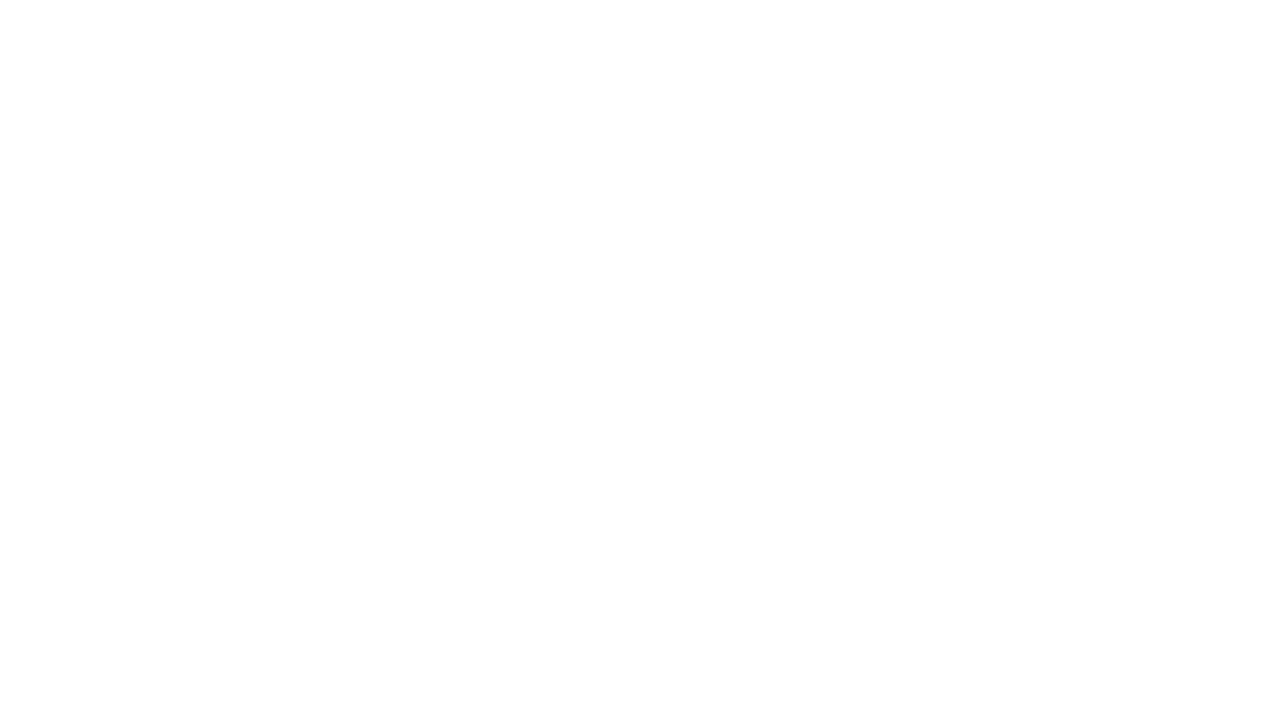
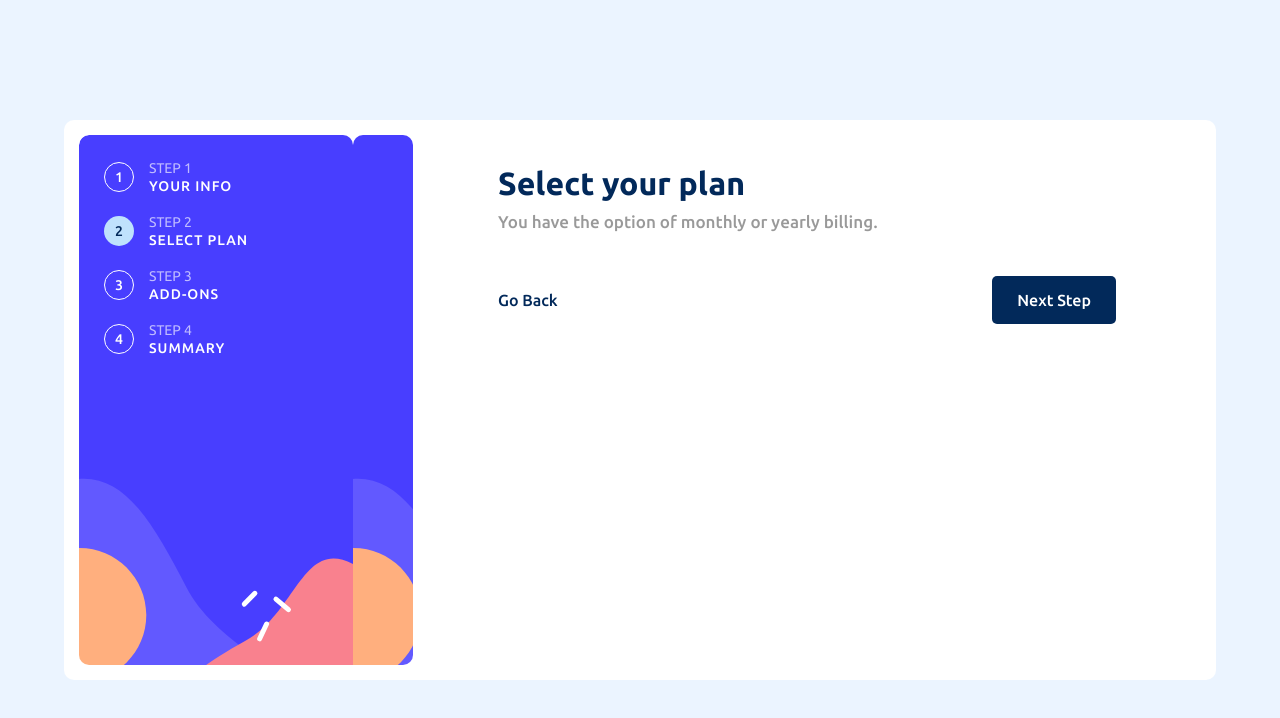
Before and after one commit to alexanderherta/multi-step-form, a plain HTML site: page step2.html in a window 1280 px wide. Drawn offline with Linux system fonts and the light colour scheme.

Commit message:
Add a page and some styling for step 2

```diff
--- a/step2.css
+++ b/step2.css
@@ -0,0 +1,146 @@
+@import url('https://fonts.googleapis.com/css2?family=Open+Sans:ital,wght@0,300..800;1,300..800&family=Overpass:ital,wght@0,100..900;1,100..900&family=Poppins:ital,wght@0,100;0,200;0,300;0,400;0,500;0,600;0,700;0,800;0,900;1,100;1,200;1,300;1,400;1,500;1,600;1,700;1,800;1,900&family=Raleway:ital,wght@0,100..900;1,100..900&family=Ubuntu:ital,wght@0,300;0,400;0,500;0,700;1,300;1,400;1,500;1,700&display=swap');
+
+* {
+  padding: 0;
+  margin: 0;
+  box-sizing: border-box;
+  font-family: "Ubuntu", sans-serif;
+  font-weight: 400;
+  font-style: normal;
+}
+
+body {
+  background-color: hsl(213, 100%, 96%);
+  height: 100vh;
+  display: flex;
+  justify-content: center;
+  align-items: center;
+}
+
+.card {
+  background-color: white;
+  height: 70vh;
+  width: 90vw;
+  display: flex;
+  padding: 15px;
+  border-radius: 10px;
+}
+
+.steps-area {
+  background-image: url("./assets/images/bg-sidebar-desktop.svg");
+  flex: 1;
+  border-radius: 10px;
+}
+
+.steps-div {
+  display: flex;
+  flex-direction: column;
+  padding: 25px;
+  gap: 20px;
+}
+
+.steps {
+  display: flex;
+  font-size: 14px;
+  color: white;
+  align-items: center;
+  gap: 15px;
+}
+
+.steps-numbers {
+  border: 1px solid white;
+  border-radius: 50%;
+  height: 30px;
+  width: 30px;
+  display: flex;
+  justify-content: center;
+  align-items: center;
+  font-weight: 500;
+}
+
+.step2-number {
+  background-color: hsl(206, 94%, 87%);
+  color: hsl(213, 96%, 18%);
+  border: none;
+}
+
+.steps-title {
+  color: rgba(255, 255, 255, 0.65);
+}
+
+.steps-subtitle {
+  font-weight: 500;
+  letter-spacing: 1px;
+}
+
+.steps div {
+  display: flex;
+  flex-direction: column;
+  gap: 2px;
+}
+
+.form-area {
+  flex: 1.85;
+  margin: 30px 85px;
+  display: flex;
+  flex-direction: column;
+  gap: 20px;
+}
+
+.form-title {
+  font-size: 32px;
+  font-weight: 700;
+  margin-bottom: 10px;
+  color: hsl(213, 96%, 18%);
+}
+
+.form-subtitle {
+  font-size: 17px;
+  font-weight: 500;
+  margin-bottom: 25px;
+  color: rgba(0, 0, 0, 0.4);
+}
+
+/* .inputs {
+  height: 50px;
+  border-radius: 5px;
+  font-size: 18px;
+  padding-left: 10px;
+  color: hsl(213, 96%, 18%);
+  font-weight: 500;
+  border: 1px solid rgba(0, 0, 0, 0.25);
+}
+
+.inputs:focus {
+  outline: none;
+  border: 1.5px solid hsl(213, 100%, 36%);
+} */
+
+.buttons-area {
+  display: flex;
+  align-items: center;
+  justify-content: space-between;
+}
+
+.next-button {
+  background-color: hsl(213, 96%, 18%);
+  color: white;
+  font-weight: 500;
+  font-size: 16px;
+  width: fit-content;
+  padding: 15px 25px;
+  border-radius: 5px;
+  border: none;
+}
+
+.next-button:hover {
+  cursor: pointer;
+  background-color: hsl(213, 96%, 28%);
+  transition: 0.3s;
+}
+
+.back-button-link {
+  text-decoration: none;
+  color: hsl(213, 96%, 18%);
+  font-weight: 500;
+}
--- a/step2.html
+++ b/step2.html
@@ -0,0 +1,61 @@
+<!DOCTYPE html>
+<html lang="en">
+  <head>
+    <meta charset="UTF-8">
+    <meta name="viewport" content="width=device-width, initial-scale=1.0">
+    <link rel="icon" type="image/png" sizes="32x32" href="./assets/images/favicon-32x32.png">
+    <link rel="stylesheet" href="./step2.css">
+    <title>Frontend Mentor | Multi-step form</title>
+  </head>
+  <body>
+    <div class="card">
+      <div class="steps-area">
+        <div class="steps-div">
+          <div class="steps step1">
+            <p class="steps-numbers step1-number">1</p>
+            <div>
+              <p class="steps-title">STEP 1</p>
+              <p class="steps-subtitle">YOUR INFO</p>
+            </div>
+          </div>
+
+          <div class="steps step2">
+            <p class="steps-numbers step2-number">2</p>
+            <div>
+              <p class="steps-title">STEP 2</p>
+              <p class="steps-subtitle">SELECT PLAN</p>
+            </div>
+          </div>
+
+          <div class="steps step3">
+            <p class="steps-numbers step3-number">3</p>
+            <div>
+              <p class="steps-title">STEP 3</p>
+              <p class="steps-subtitle">ADD-ONS</p>
+            </div>
+          </div>
+
+          <div class="steps step4">
+            <p class="steps-numbers step4-number">4</p>
+            <div>
+              <p class="steps-title">STEP 4</p>
+              <p class="steps-subtitle">SUMMARY</p>
+            </div>
+          </div>
+        </div>
+      </div>
+
+      <div class="form-area">
+        <div class="form-titles">
+          <h2 class="form-title">Select your plan</h2>
+          <h3 class="form-subtitle">You have the option of monthly or yearly billing.</h3>
+        </div>
+
+        <div class="buttons-area">
+          <a class="back-button-link" href="./index.html">Go Back</a>
+          <a class="next-button-link" href="./step2.html"><button class="next-button">Next Step</button></a>
+        </div>
+      </div>
+    </div>
+  </body>
+</html>
--- a/style.css
+++ b/style.css
@@ -148,8 +148,6 @@ body {
   color: white;
   font-weight: 500;
   font-size: 16px;
-  margin-top: auto;
-  margin-left: auto;
   width: fit-content;
   padding: 15px 25px;
   border-radius: 5px;
@@ -161,3 +159,8 @@ body {
   background-color: hsl(213, 96%, 28%);
   transition: 0.3s;
 }
+
+.next-button-link {
+  margin-top: auto;
+  margin-left: auto;
+}
```
Also changed, not shown: index.html (+1 -2 lines).
